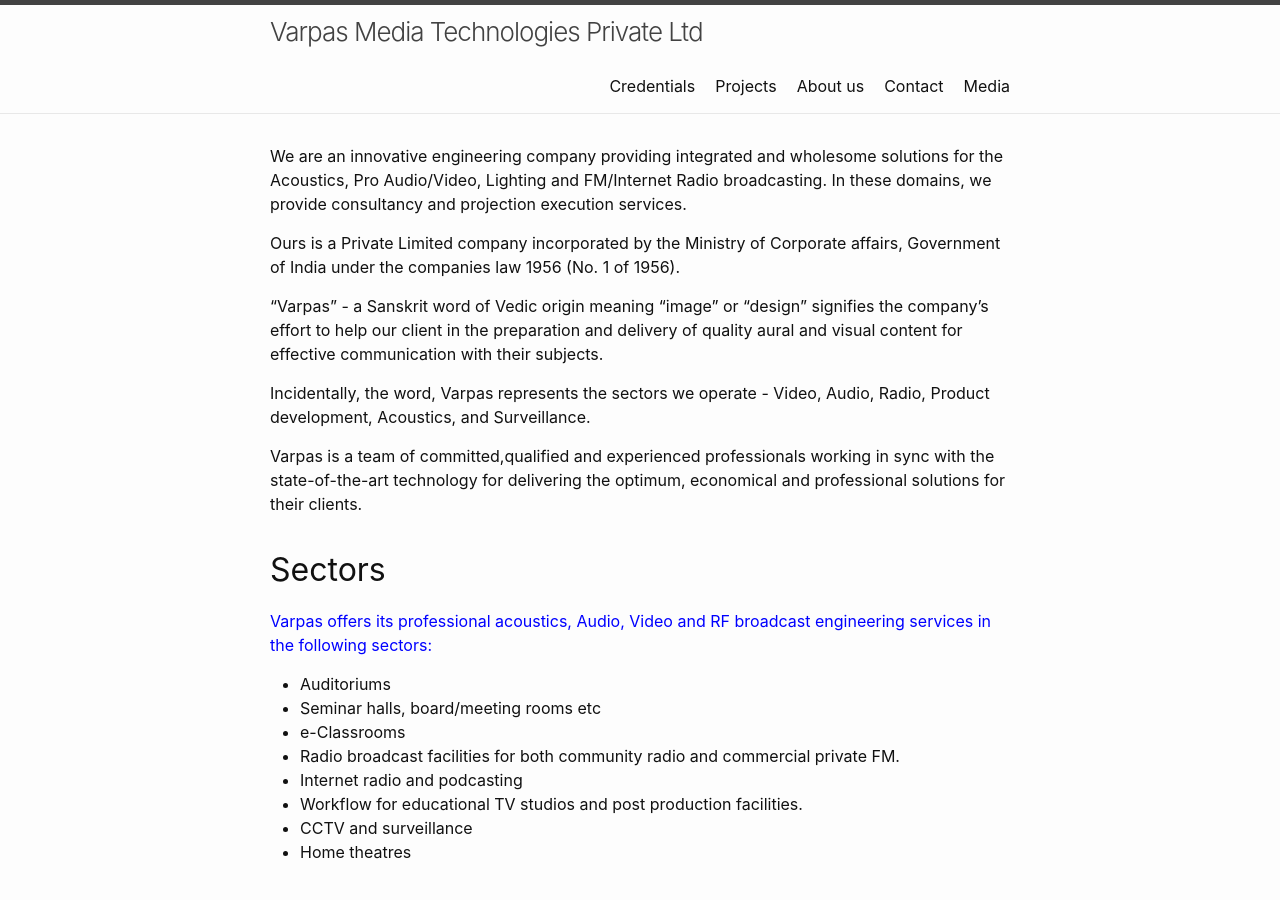
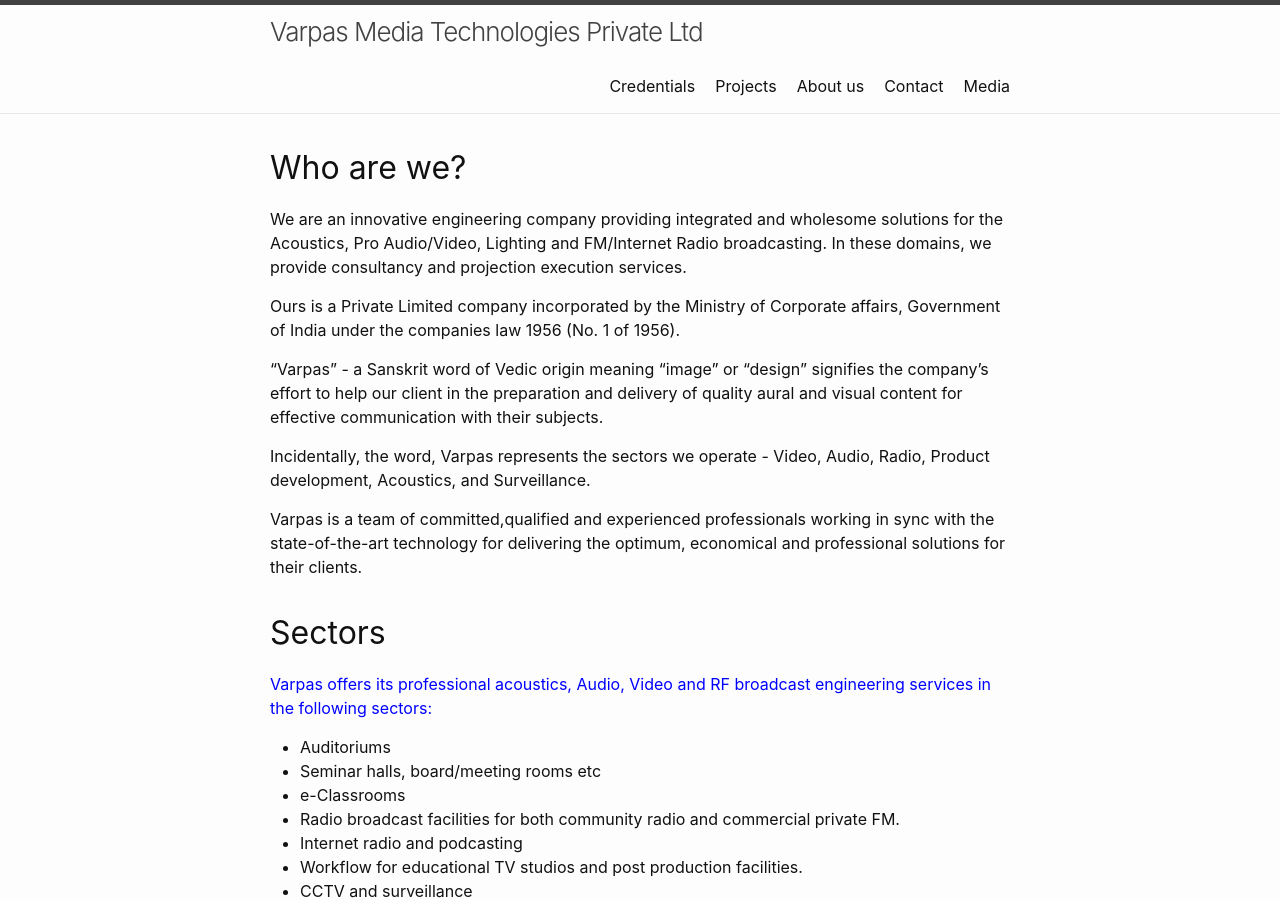
Before and after one commit to VarpasMedia/VarpasMedia.github.io, a Jekyll site: the page built from index.md, in a window 1280 px wide and 900 px high. Built offline with Jekyll 4.4.1, drawn with Linux system fonts in a browser that asks for light colours.

Commit message:
Update home.html

```diff
--- a/_layouts/home.html
+++ b/_layouts/home.html
@@ -10,7 +10,7 @@ layout: default
 
   {%- endif -%}
 
-
+  <h1>Who are we?</h1>
 
   <div class="post-content e-content">
     <p>We are an innovative engineering company providing integrated and wholesome solutions for the Acoustics, Pro Audio/Video, Lighting and FM/Internet Radio broadcasting.
```
